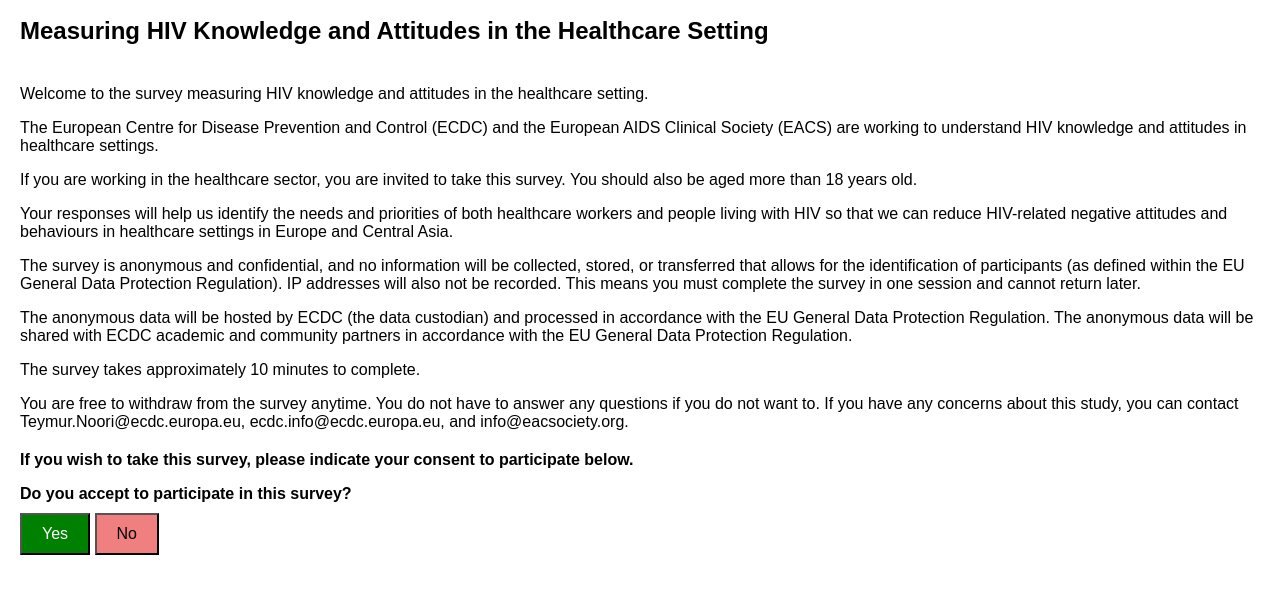
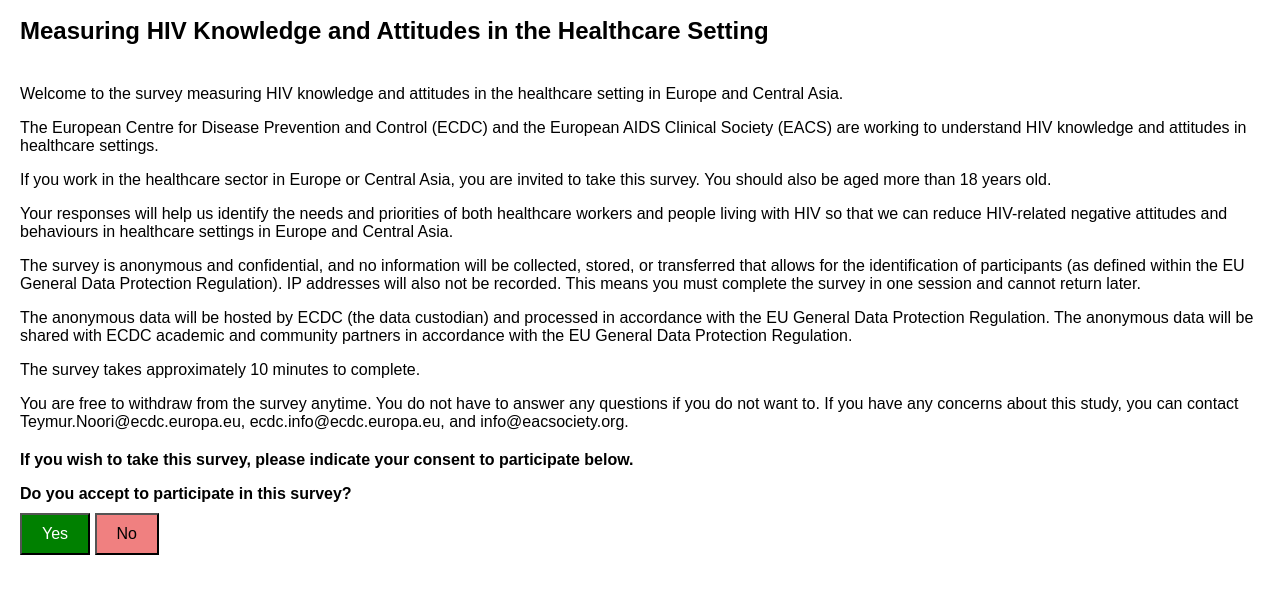
Before and after one commit to anamendezlo/HIV_stigma_HCS, a plain HTML site: page index.html in a window 1280 px wide. Shown: the part 103-696 px from the top of the page. Drawn offline with Linux system fonts and the light colour scheme.

Commit message:
index.html

```diff
--- a/index.html
+++ b/index.html
@@ -59,9 +59,9 @@
     <img src="eacs_logo.png" alt="EACS Logo">
   </div>
   <h1>Measuring HIV Knowledge and Attitudes in the Healthcare Setting</h1>
-  <p>Welcome to the survey measuring HIV knowledge and attitudes in the healthcare setting.</p>
+  <p>Welcome to the survey measuring HIV knowledge and attitudes in the healthcare setting in Europe and Central Asia.</p>
   <p>The European Centre for Disease Prevention and Control (ECDC) and the European AIDS Clinical Society (EACS) are working to understand HIV knowledge and attitudes in healthcare settings.</p>
-  <p>If you are working in the healthcare sector, you are invited to take this survey. You should also be aged more than 18 years old.</p>
+  <p>If you work in the healthcare sector in Europe or Central Asia, you are invited to take this survey. You should also be aged more than 18 years old.</p>
   <p>Your responses will help us identify the needs and priorities of both healthcare workers and people living with HIV so that we can reduce HIV-related negative attitudes and behaviours in healthcare settings in Europe and Central Asia.</p>
   <p>The survey is anonymous and confidential, and no information will be collected, stored, or transferred that allows for the identification of participants (as defined within the EU General Data Protection Regulation). IP addresses will also not be recorded. This means you must complete the survey in one session and cannot return later.</p>
   <p>The anonymous data will be hosted by ECDC (the data custodian) and processed in accordance with the EU General Data Protection Regulation. The anonymous data will be shared with ECDC academic and community partners in accordance with the EU General Data Protection Regulation.</p>
```
